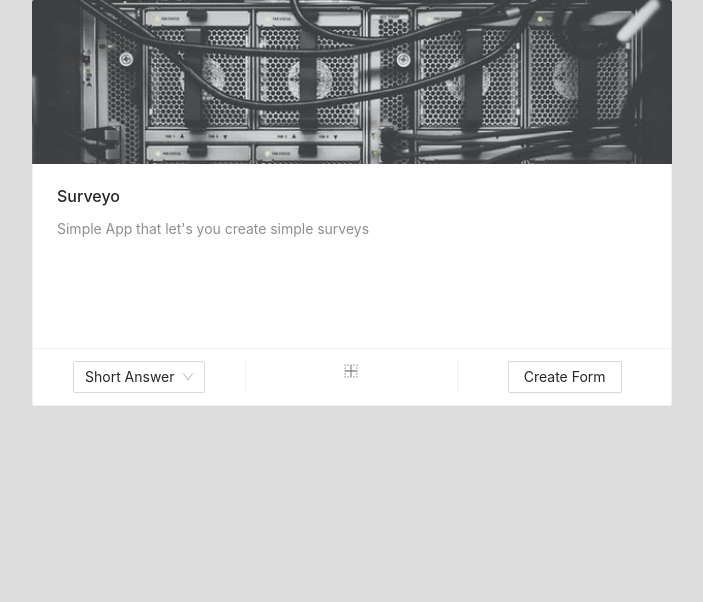
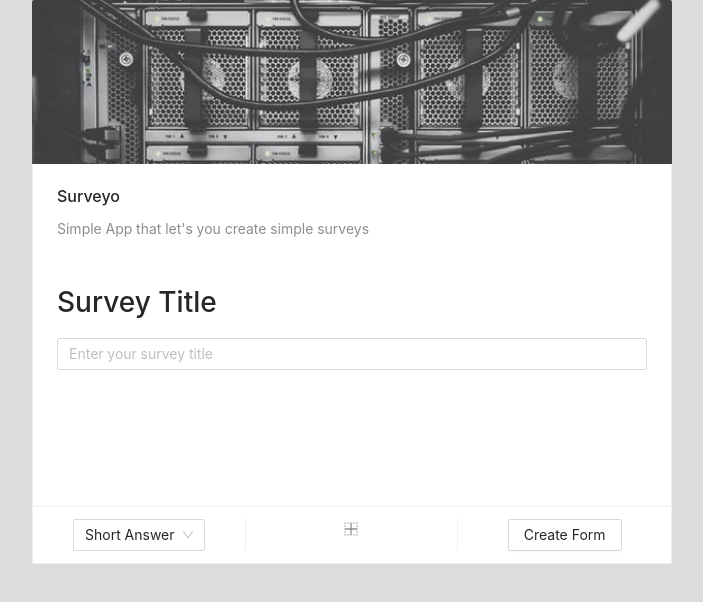
Before and after one commit to rahulgurnani/surveyo, a React (Create React App) app: page /creator in a window 1280 px wide. Shown: the top 602 px of the page, without its empty margins (288-991 px from the left). Built offline with nearby package versions, Linux system fonts and the light colour scheme.

Commit message:
Minor changes

```diff
--- a/src/components/BigCard/index.tsx
+++ b/src/components/BigCard/index.tsx
@@ -1,5 +1,5 @@
 import React, {useState} from 'react';
-import {Card, Avatar, Select, Button} from 'antd';
+import {Card, Avatar, Select, Button, Input, Form} from 'antd';
 import update from 'immutability-helper';
 import {gql, useMutation} from '@apollo/client';
 import {
@@ -14,6 +14,7 @@ import DateQuestionCard from '../DateQuestionCard';
 import RatingCard from '../RatingCard';
 import MCQCard from '../MCQCard';
 import DropDown from '../DropDown';
+import 'antd/dist/antd.css';
 
 import {ApolloProvider} from '@apollo/client';
 import {ApolloClient, InMemoryCache} from '@apollo/client';
@@ -27,6 +28,7 @@ type question = any;
 function BigCard() {
   const [questions, setQuestions] = useState<question>([]);
   const [questionCard, setQuestionCard] = useState('Text');
+  const [surveyTitle, setSurveyTitle] = useState('');
 
   const CREATE_FORM = gql`
     mutation($form: AddFormInput!) {
@@ -63,13 +65,16 @@ function BigCard() {
 
   return (
     <div>
+      <Form>
         <Card
           cover={<img alt="example" src={header} />}
           actions={[
             <DropDown changeCardType={setQuestionCard} />,
             <BorderInnerOutlined
               key="edit"
-            onClick={() => setQuestions(questions.concat({type: questionCard}))}
+              onClick={() =>
+                setQuestions(questions.concat({type: questionCard}))
+              }
             />,
             <Button
               onClick={async () => {
@@ -85,7 +90,7 @@ function BigCard() {
                   questions[index].order = index;
                 }
                 var form = {
-                title: 'Random',
+                  title: surveyTitle,
                   fields: questions,
                 };
 
@@ -104,7 +109,6 @@ function BigCard() {
                 }
               }}
             >
-            {' '}
               Create Form
             </Button>,
           ]}
@@ -113,6 +117,38 @@ function BigCard() {
             title="Surveyo"
             description="Simple App that let's you create simple surveys"
           />
+          <br />
+          <br />
+          <h1>Survey Title</h1>
+
+          {/* <Form.Item
+            name="note"
+            label="Note"
+            rules={[
+              {
+                required: true,
+              },
+            ]}
+          >
+            <Input />
+          </Form.Item> */}
+          <Form.Item
+            // label="Username"
+            // name="username"
+            rules={[{required: true}]}
+          >
+            <Input
+              placeholder="Enter your survey title"
+              allowClear
+              required={true}
+              value={surveyTitle}
+              onChange={e => {
+                console.log(e.target.value);
+                setSurveyTitle(e.target.value);
+              }}
+            />
+          </Form.Item>
+
           <br />
           <br />
 
@@ -126,6 +162,7 @@ function BigCard() {
           <br />
           <br />
         </Card>
+      </Form>
       <br />
       <br />
       <br />
--- a/src/components/MCQCard/index.tsx
+++ b/src/components/MCQCard/index.tsx
@@ -93,7 +93,6 @@ function MCQCard({question, updateQuestion, deleteQuestion}: any) {
                                   ]}
                                   noStyle
                                 >
-                                  {console.log(field, index)}
                                   <Input
                                     placeholder="Please input option"
                                     style={{width: '60%'}}
@@ -119,7 +118,6 @@ function MCQCard({question, updateQuestion, deleteQuestion}: any) {
                                   style={{margin: '0 8px'}}
                                   onClick={() => {
                                     remove(field.name);
-                                    console.log('field.name: ', field.name);
                                     let newOptions = update(options, {
                                       $splice: [[field.name, 1]],
                                     });
```
Lines whose indentation alone changed are shown as unchanged.
